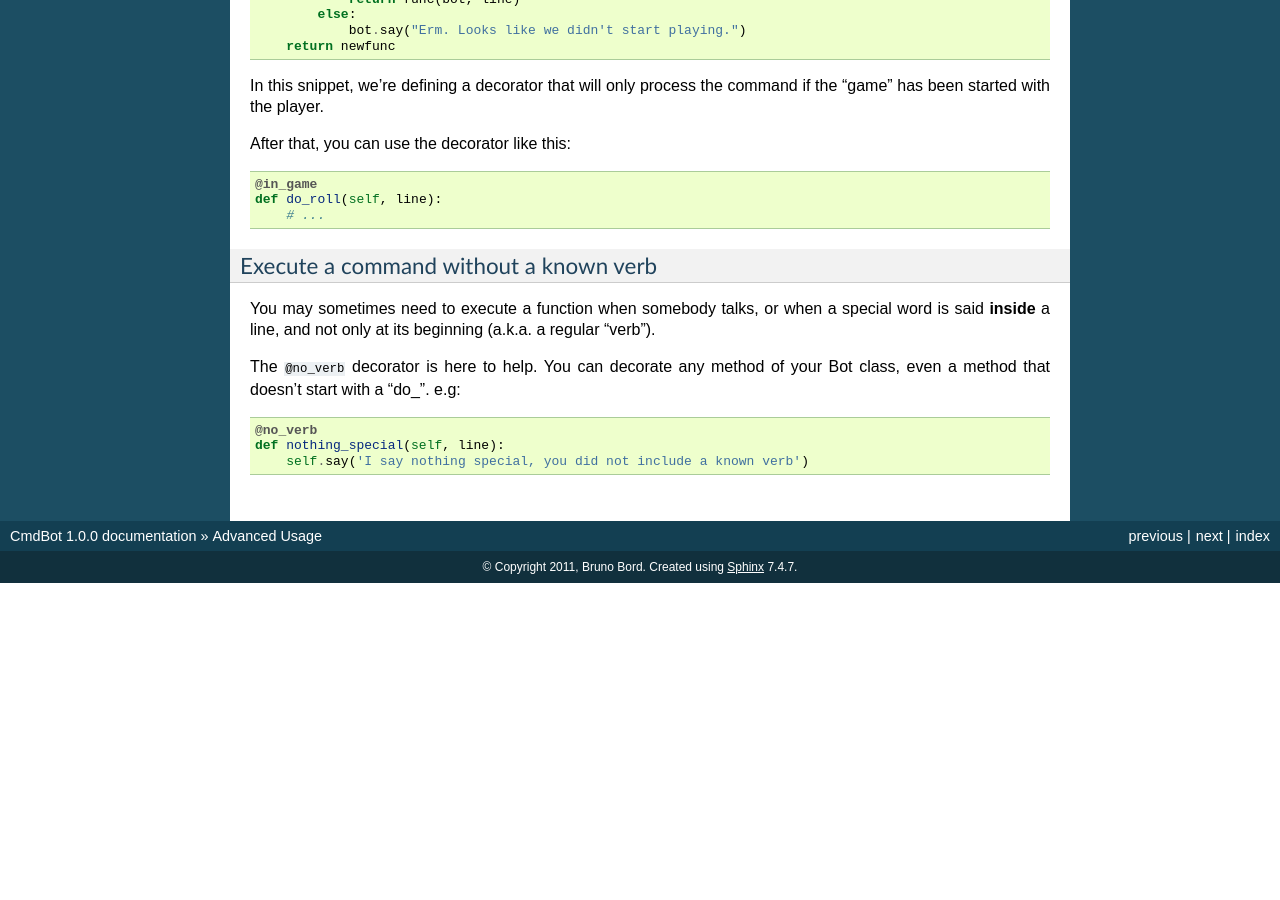
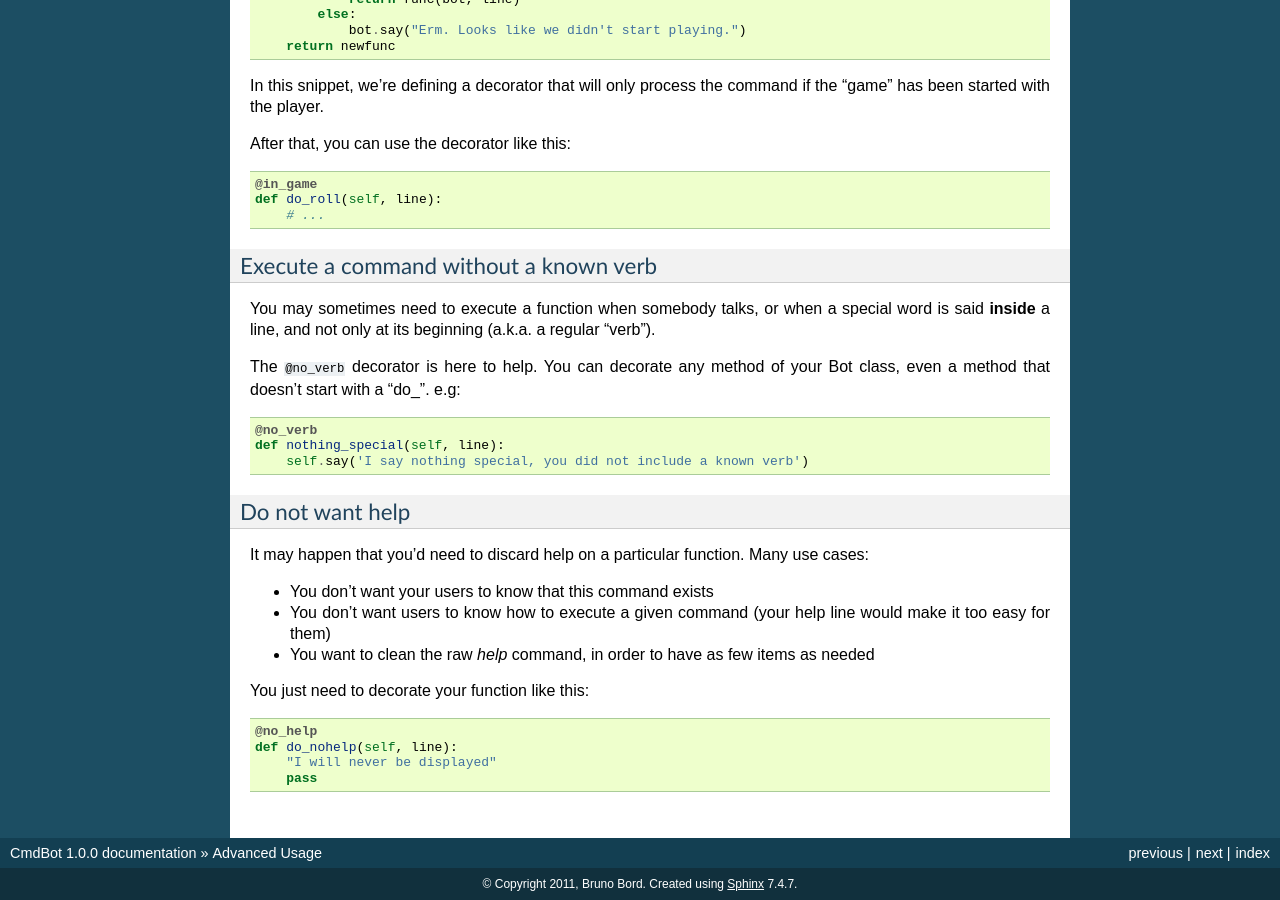
Before and after one commit to brunobord/cmdbot, a Sphinx documentation site: the page built from docs/advanced_usage.rst, in a window 1280 px wide and 900 px high, scrolled down 1445 px. Built offline with Sphinx 7.4.7, drawn with Linux system fonts in a browser that asks for light colours; before the commit the page ends 2028 px from its top, so only the background shows below that.

Commit message:
docs and changelog

```diff
--- a/docs/advanced_usage.rst
+++ b/docs/advanced_usage.rst
@@ -132,3 +132,24 @@ of your Bot class, even a method that doesn't start with a "do\_". e.g:
     @no_verb
     def nothing_special(self, line):
         self.say('I say nothing special, you did not include a known verb')
+
+Do not want help
+----------------
+
+It may happen that you'd need to discard help on a particular function. Many
+use cases:
+
+* You don't want your users to know that this command exists
+* You don't want users to know how to execute a given command (your help line
+  would make it too easy for them)
+* You want to clean the raw `help` command, in order to have as few items as
+  needed
+
+You just need to decorate your function like this:
+
+.. code-block:: python
+
+    @no_help
+    def do_nohelp(self, line):
+        "I will never be displayed"
+        pass
```
Also changed, not shown: 1 other file.
